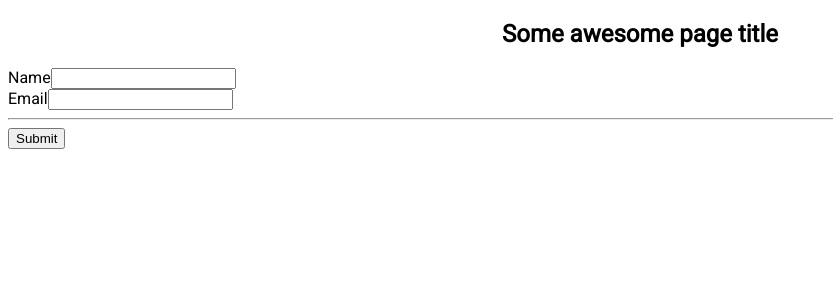
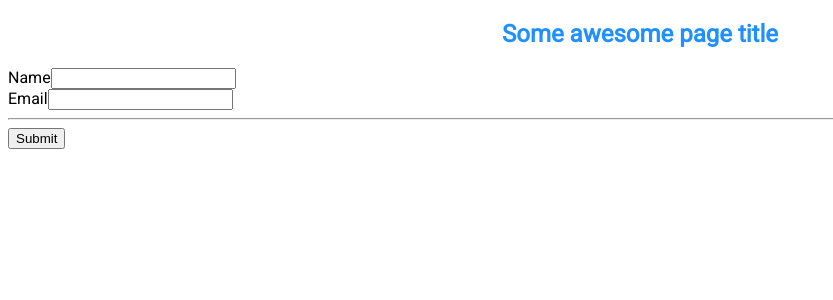
Before and after one commit to MaksymRybalchenkoGH/googlesheet-db, an Angular app: page / in a window 1280 px wide. Shown: the top 300 px of the page, without its empty margins (0-833 px from the left). Built offline with nearby package versions, Linux system fonts and the light colour scheme.

Commit message:
gh pages 4- testing

```diff
--- a/src/app/app.component.html
+++ b/src/app/app.component.html
@@ -1,5 +1,5 @@
 <!--The content below is only a placeholder and can be replaced.-->
-<div style="text-align:center">
+<div style="text-align:center; color: dodgerblue">
   <h2>Some awesome page title</h2>
 </div>
 <app-personal-data></app-personal-data>
```
